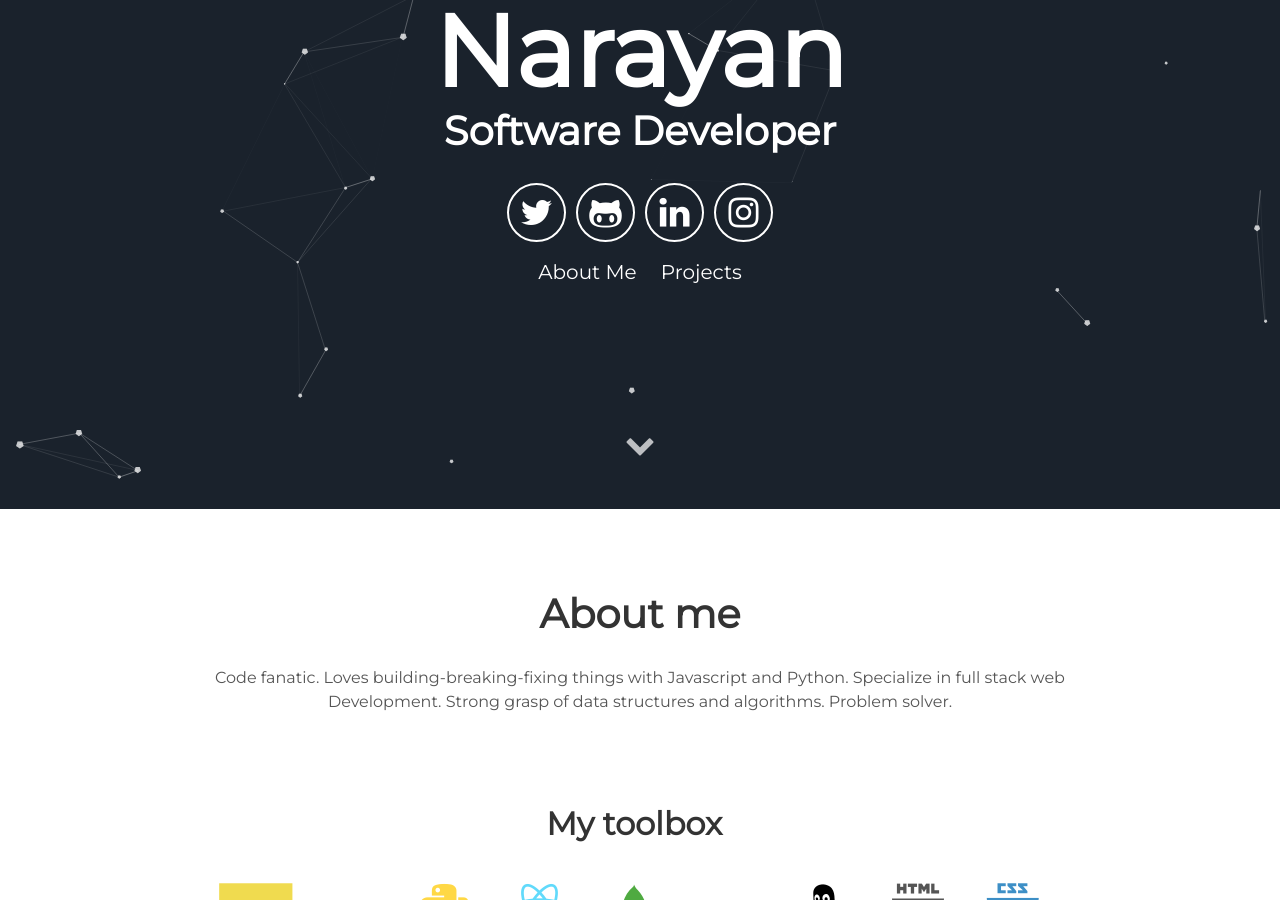
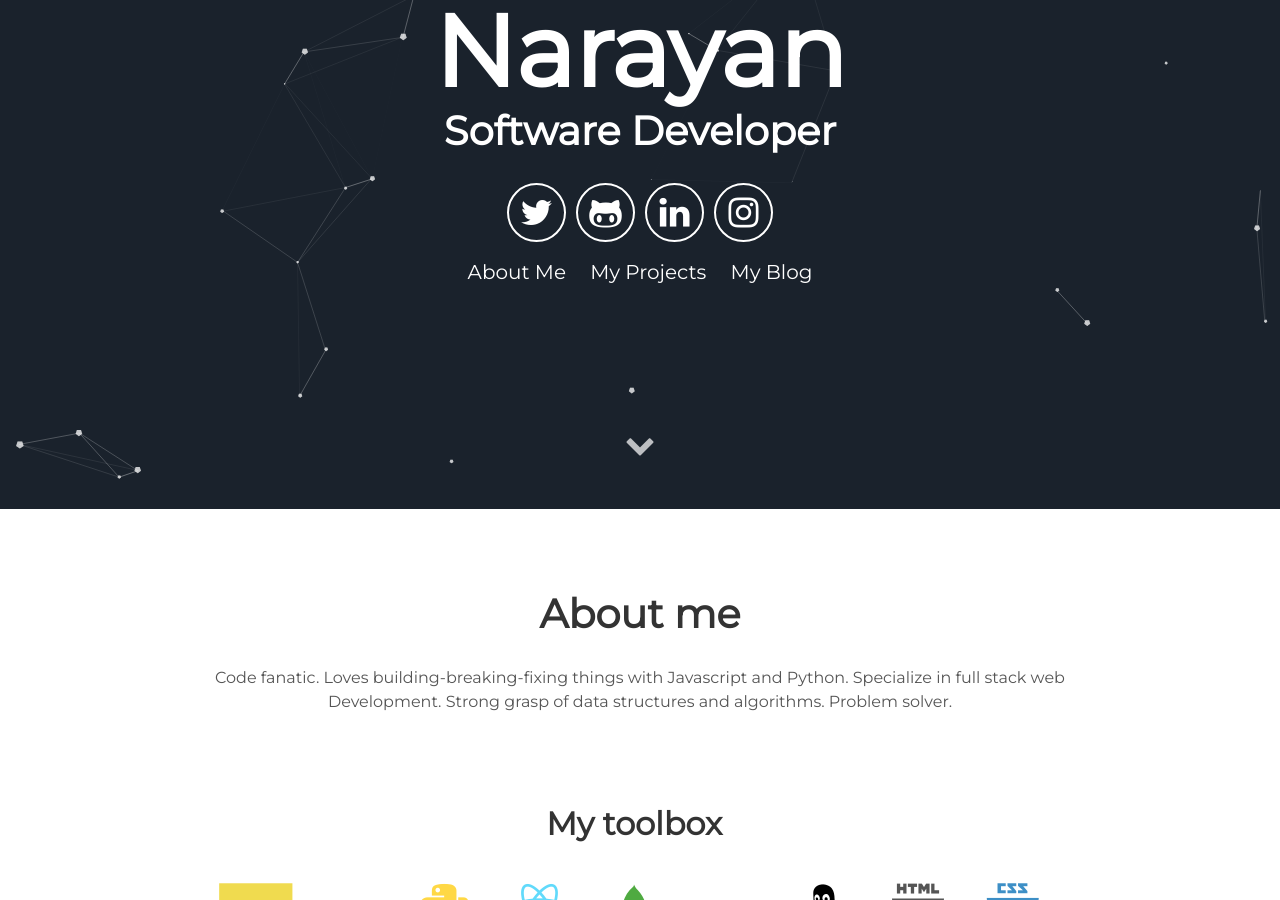
Before and after one commit to makkBit/makkBit.github.io, a Jekyll site: the page built from index.html, in a window 1280 px wide and 900 px high, scrolled down 391 px. Built offline with Jekyll 4.4.1, drawn with Linux system fonts in a browser that asks for light colours.

Commit message:
add my blog

```diff
--- a/_includes/header.html
+++ b/_includes/header.html
@@ -12,7 +12,8 @@
       </div>
       <div class="header-links">
         <a class="link" href="#about" data-scroll>About Me</a>
-        <a class="link" href="#projects" data-scroll>Projects</a>
+        <a class="link" href="#projects" data-scroll>My Projects</a>
+        <a class="link" href="https://medium.com/@makk.bit" target="_blank">My Blog</a>
       </div>
   </div>
   <a class="down" href="#about" data-scroll><i class="icon fa fa-chevron-down" aria-hidden="true"></i></a>
```
